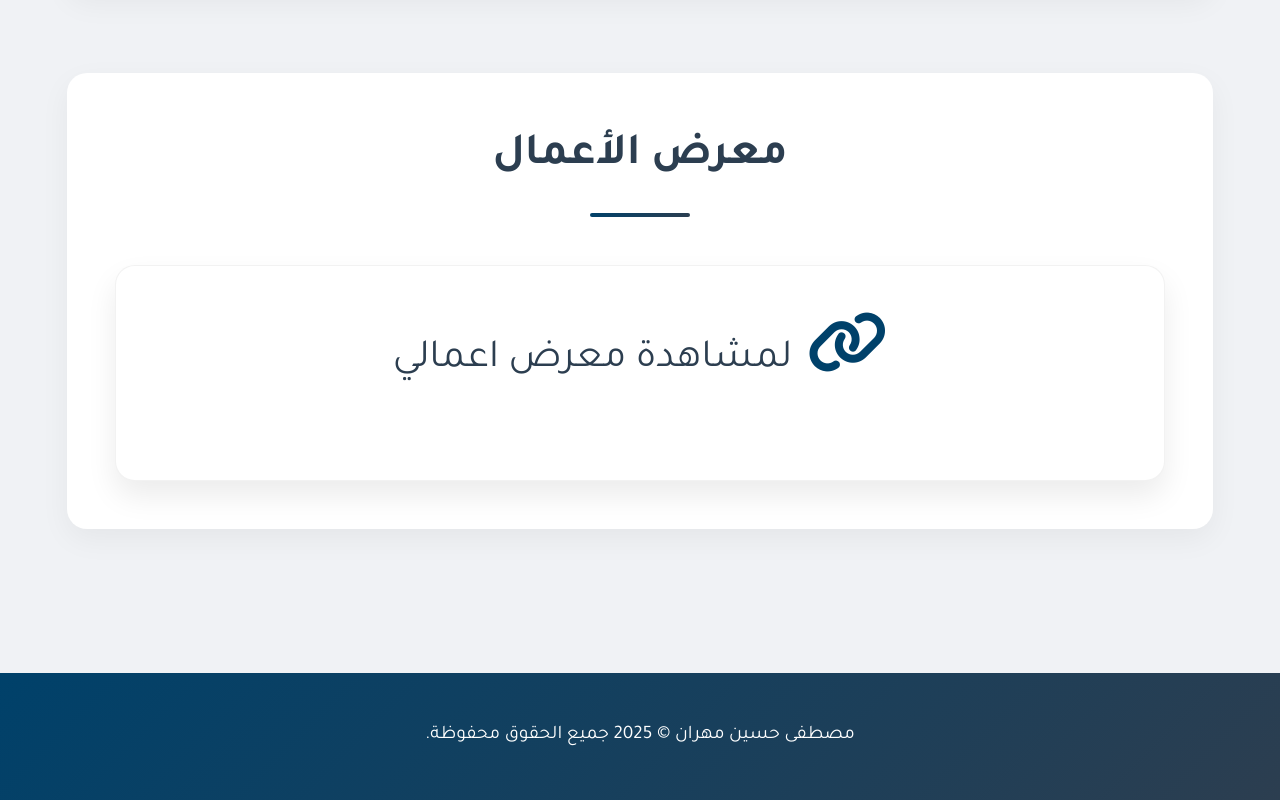
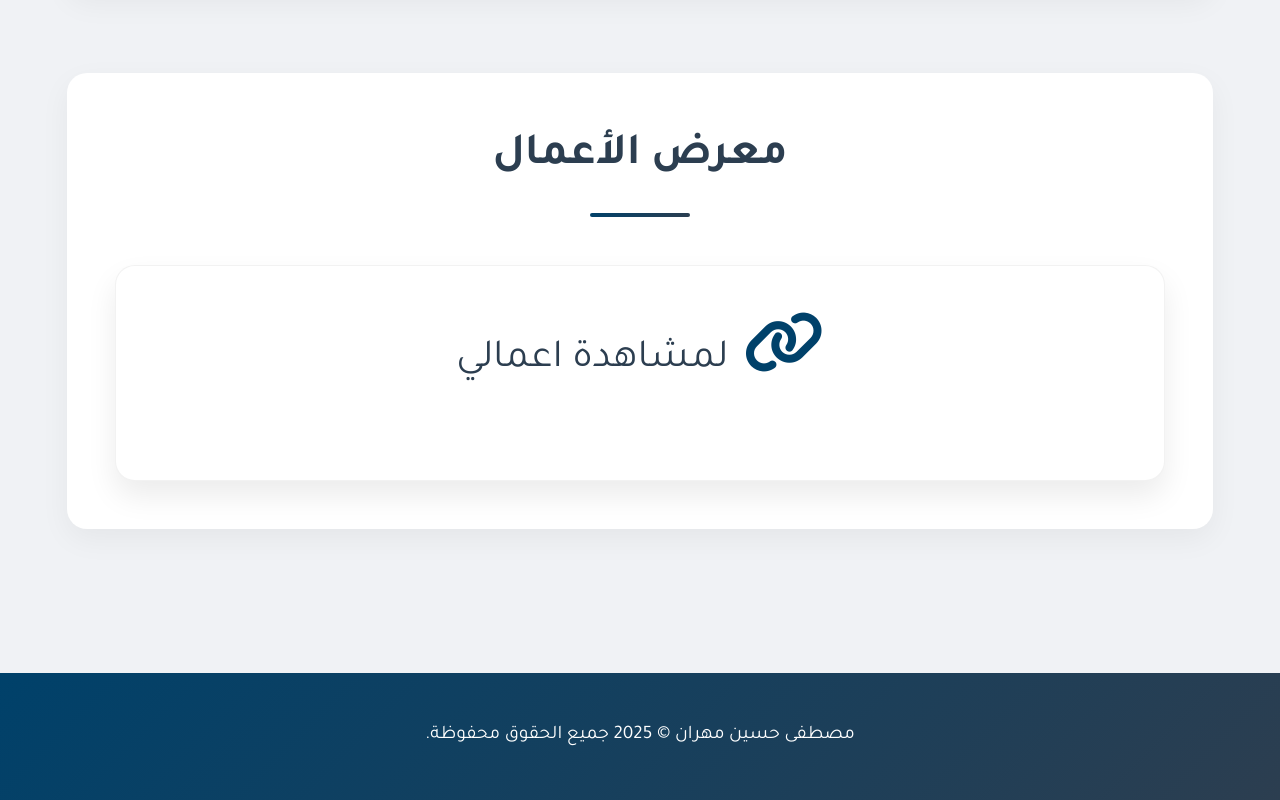
Before and after one commit to YoussefYaser11/mostafa_portfolio, a plain HTML site: page index.html in a window 1280 px wide. Shown: the part 1671-2471 px from the top of the page. Drawn offline with Linux system fonts and the light colour scheme.

Commit message:
Update index.html

```diff
--- a/index.html
+++ b/index.html
@@ -73,7 +73,7 @@
                 <div class="card">
                     <div class="card-icon">
                         <i class="fas fa-link"></i>
-		<a href="https://drive.google.com/drive/folders/1YzwKSeT0PqROX-d5MeCRxQ27ET0kO6ip" target="_blank">لمشاهدة معرض اعمالي</a>
+		<a href="https://drive.google.com/drive/folders/1YzwKSeT0PqROX-d5MeCRxQ27ET0kO6ip" target="_blank">لمشاهدة اعمالي</a>
                     </div>
                 </div>
             </div>
```
